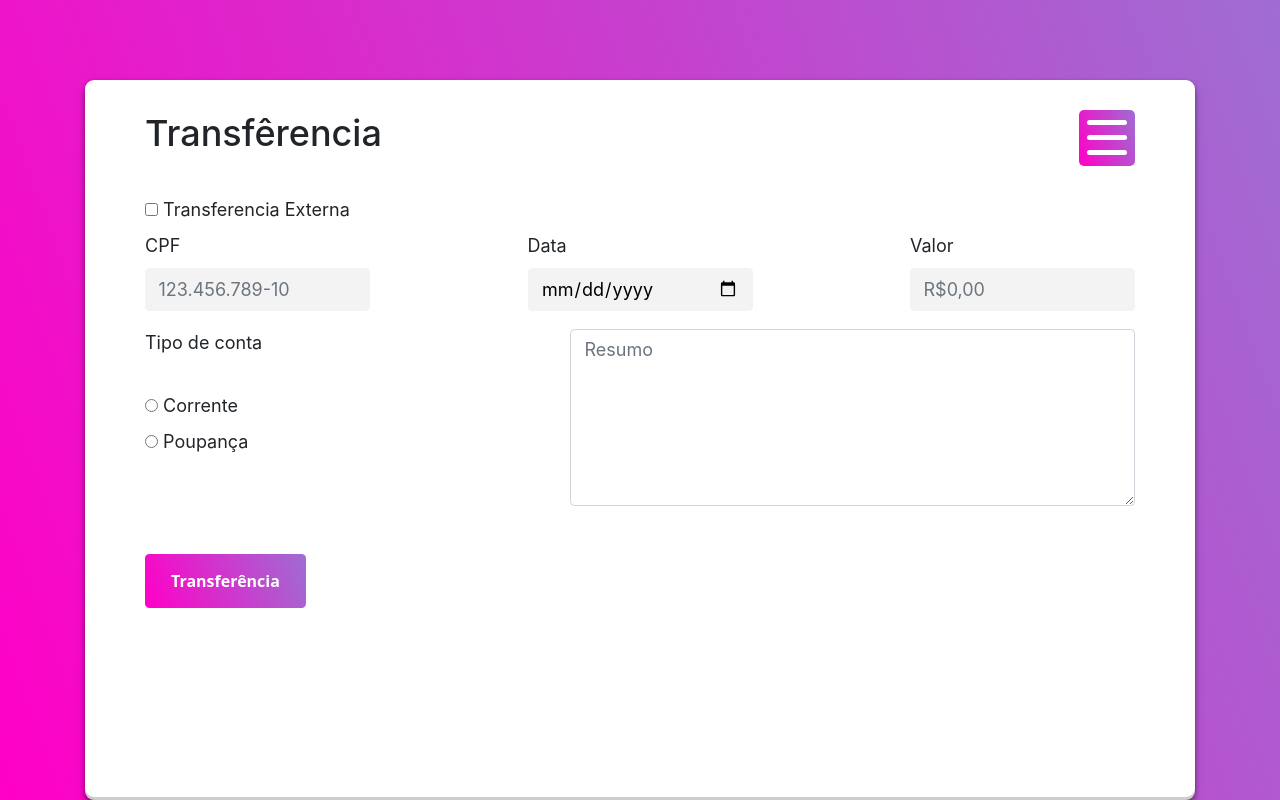
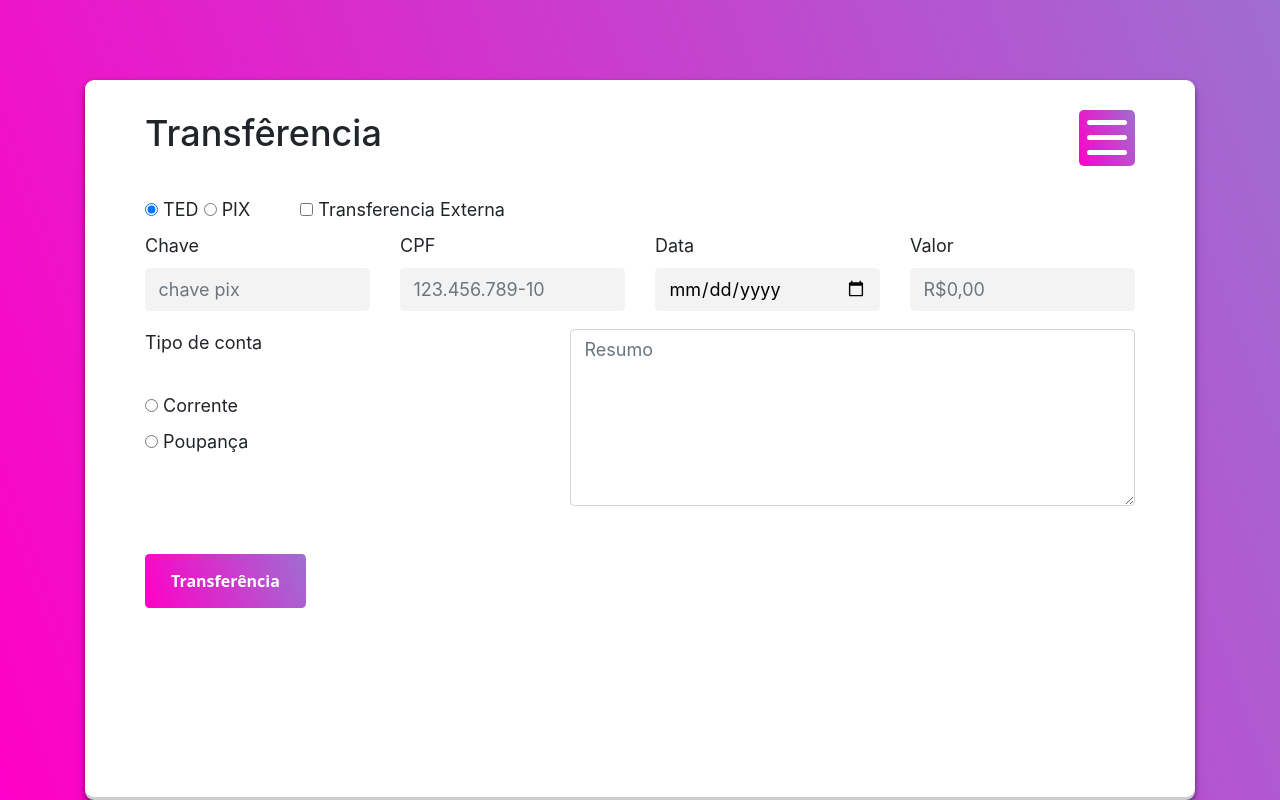
Before and after one commit to luis10barbo/nap-bank, a PHP site: page /perfil/transferencia.php in a window 1280 px wide. Run offline with PHP 8.4, Linux system fonts and the light colour scheme.

Commit message:
Finalizada pagina de transferencia

```diff
--- a/perfil/transferencia.php
+++ b/perfil/transferencia.php
@@ -89,9 +89,20 @@
       </header>
 
       <form class="grid" id="form-transferir">
-        <div>
-          <input type="checkbox" name="externa" id="externa-checkbox">
-          <label for="externa">Transferencia Externa</label>
+        <div class="d-flex " style="gap:50px">
+
+          <div>
+            <input class="radio-tipo" type="radio" name="tipo" id="ted-checkbox" checked value="TED">
+            <label for="TED">TED</label>
+            <input class="radio-tipo" type="radio" name="tipo" id="pix-checkbox" value="PIX">
+            <label for="pix">PIX</label>
+          </div>
+          <div>
+            <input type="checkbox" name="externa" id="externa-checkbox">
+            <label for="externa">Transferencia Externa</label>
+          </div>
+
+
         </div>
 
         <div id="row-externo" class="row justify-content-between ">
@@ -115,7 +126,13 @@
           </div>
         </div>
         <div class="row justify-content-between">
-          <div class="col-lg-3">
+          <div class="col-lg-3" id="container-chave">
+            <div class="form-group">
+              <label for="chave">Chave</label>
+              <input name="chave" id="chave" type="text" class="form-control" placeholder="chave pix" />
+            </div>
+          </div>
+          <div class="col-lg-3" id="container-cpf">
             <div class="form-group">
               <label for="cpf">CPF</label>
               <input name="cpf" id="cpf" type="text" name="cpf" class="form-control" placeholder="123.456.789-10" />
--- a/static/js/transferencia.js
+++ b/static/js/transferencia.js
@@ -1,14 +1,39 @@
 // @ts-ignore
 // $("#janela").modal();
-$("#externa-checkbox").on("change", (event) => {
-    const checked = $("#externa-checkbox").is(":checked");
-    if (checked) {
-        $("#row-externo").show();
-        return;
+
+function updateUI() {
+    console.log("teste")
+    const tipoChecked = $("input[name=tipo]:checked").val();
+    const externo = $("#externa-checkbox").is(":checked");
+    if (externo) {
+        console.log(tipoChecked, tipoChecked==="PIX");
+        if (tipoChecked === "PIX") {
+            $("#row-externo").hide();
+            $("#container-cpf").hide();
+            $("#container-chave").show();
+        } else {
+            console.log("foi");
+            $("#row-externo").show();
+            $("#container-cpf").show();
+            $("#container-chave").hide();
+        }
+    } else {
+        $("#row-externo").hide();
+        if (tipoChecked === "PIX") {
+            $("#container-cpf").hide();
+            $("#container-chave").show();
+        } else {
+            $("#container-cpf").show();
+            $("#container-chave").hide();
+        }
     }
-    $("#row-externo").hide();
 
-})
+
+    // $("#row-externo").hide();
+}
+$(".radio-tipo").on("change", updateUI)
+
+$("#externa-checkbox").on("change", updateUI)
 $("#externa-checkbox").prop("checked", false);
 $("#row-externo").hide();
 
```
Also changed, not shown: api/transferir.php (+24 -0 lines), db/tabelas/chave_pix.php (+6 -3 lines).
